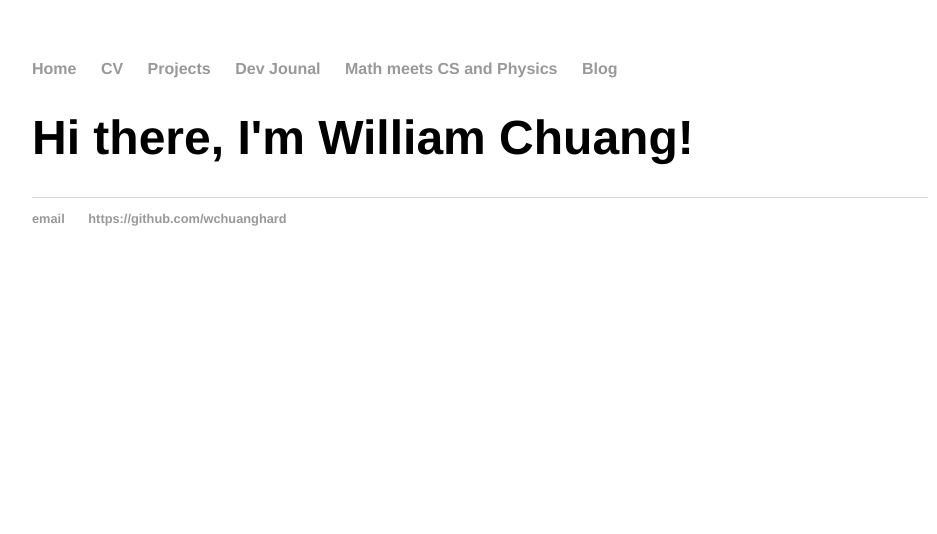
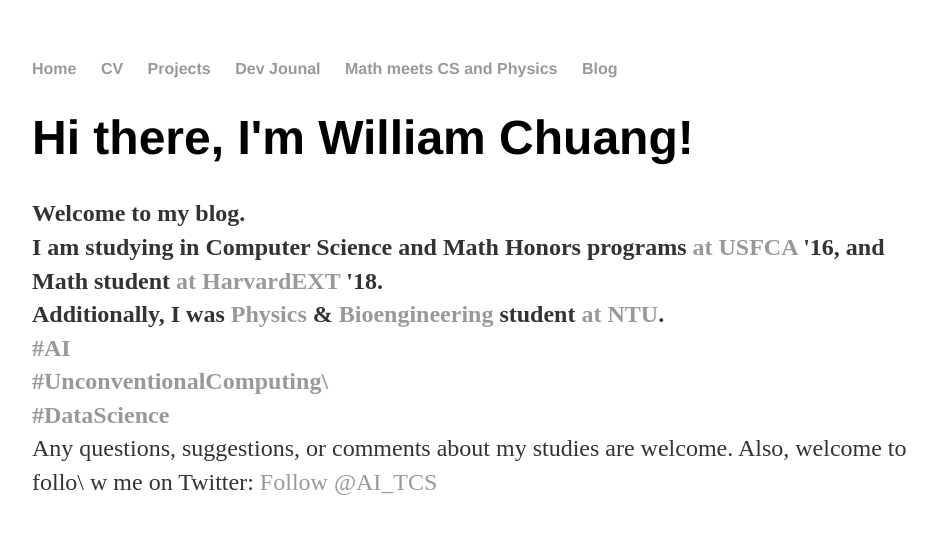
Before and after one commit to williamchuang/williamchuang.github.io, a Jekyll site: the page built from index.html, in a window 1280 px wide. Shown: the top 534 px of the page, without its empty margins (160-1097 px from the left). Built offline with Jekyll 4.4.1, drawn with Linux system fonts in a browser that asks for light colours.

Commit message:
Update index.html

```diff
--- a/index.html
+++ b/index.html
@@ -5,4 +5,32 @@
 <div class="blurb">
 	<h1>Hi there, I'm William Chuang!</h1>
 	<!--<a href="/about">Read more about my life...</a></p> -->
+	<p><b> Welcome to my blog.
+        <br> I am studying in Computer Science and Math Honors programs <a href ="https://twitter.com/USFCA"\
+>at USFCA</a> '16, and Math student <a href="https://twitter.com/HarvardEXT">at HarvardEXT</a> '18.
+        <br> Additionally, I was <a href="http://www.phys.ntu.edu.tw/webeng/APHome.aspx">Physics</a> & <a hr\
+ef="http://www.bse.ntu.edu.tw/members/teacher.php?class=110">Bioengineering</a> student <a href ="http://www\
+.ntu.edu.tw/english/">at NTU</a>.
+        <br><a href="https://twitter.com/hashtag/AI?src=hash">#AI </a>
+        <br><a href ="https://twitter.com/hashtag/UnconventionalComputing?src=hash">#UnconventionalComputing\
+ </a>
+        <br><a href="https://twitter.com/hashtag/DataScience?src=hash"> #DataScience </a> </b>
+                <br>
+
+                Any questions, suggestions, or comments about my studies are welcome. Also, welcome to follo\
+w me on Twitter: <a href="https://twitter.com/AI_TCS" class="twitter-follow-button" data-show-count="false" \
+data-dnt="true">Follow @AI_TCS</a> <script>!function(d,s,id){var js,fjs=d.getElementsByTagName(s)[0],p=/^htt\
+p:/.test(d.location)?'http':'https';if(!d.getElementById(id)){js=d.createElement(s);js.id=id;js.src=p+'://pl\
+atform.twitter.com/widgets.js';fjs.parentNode.insertBefore(js,fjs);}}(document, 'script', 'twitter-wjs');</s\
+cript>.<br>
+                We can catch up on Linkedin as well: <a href="https://www.linkedin.com/pub/william-h-chuang/\
+5a/747/125">
+
+          <img src="https://static.licdn.com/scds/common/u/img/webpromo/btn_profile_bluetxt_80x15.png" width\
+="80" height="15" border="0" alt="View William H. Chuang's profile on LinkedIn">
+
+
+    </a>.<br>
+                 <a href ="https://www.anobii.com/maobooks/books">My bookshelf.</a><br>
+                </p>
 </div><!-- /.blurb -->
```
